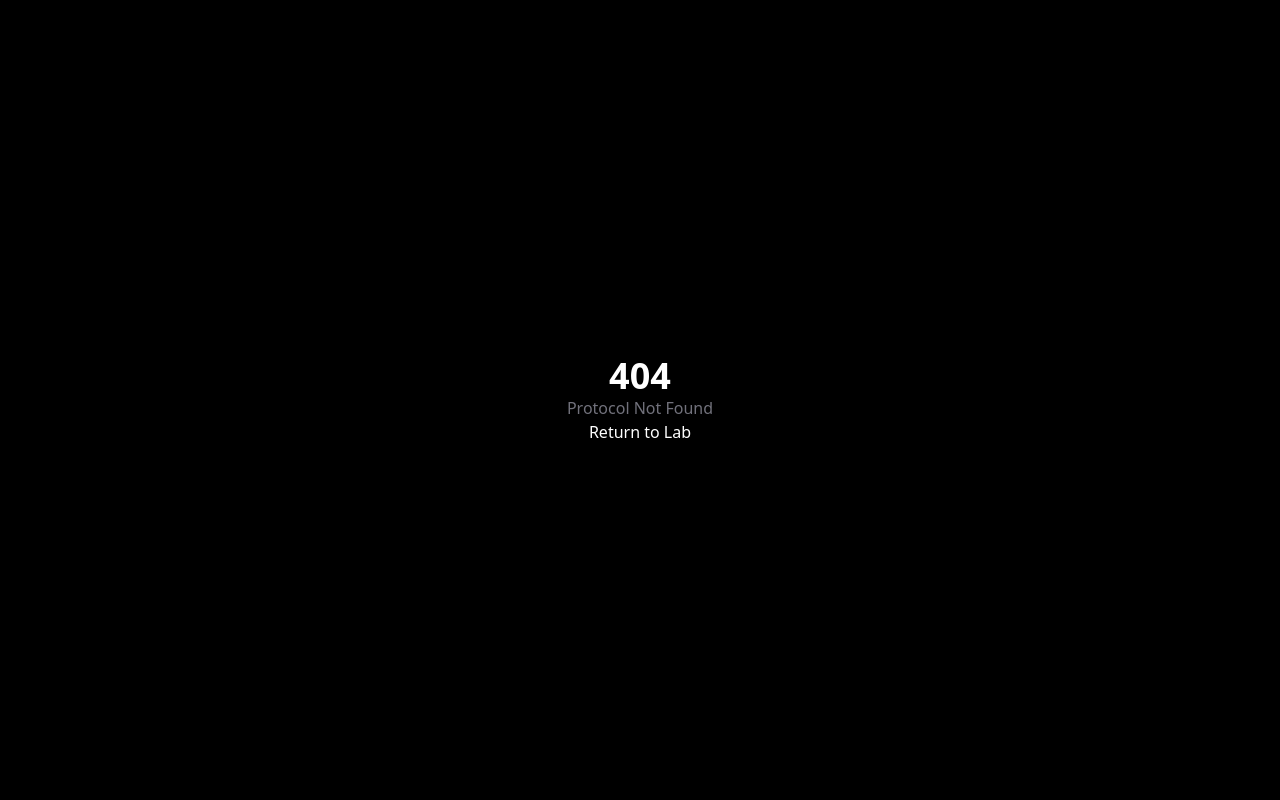
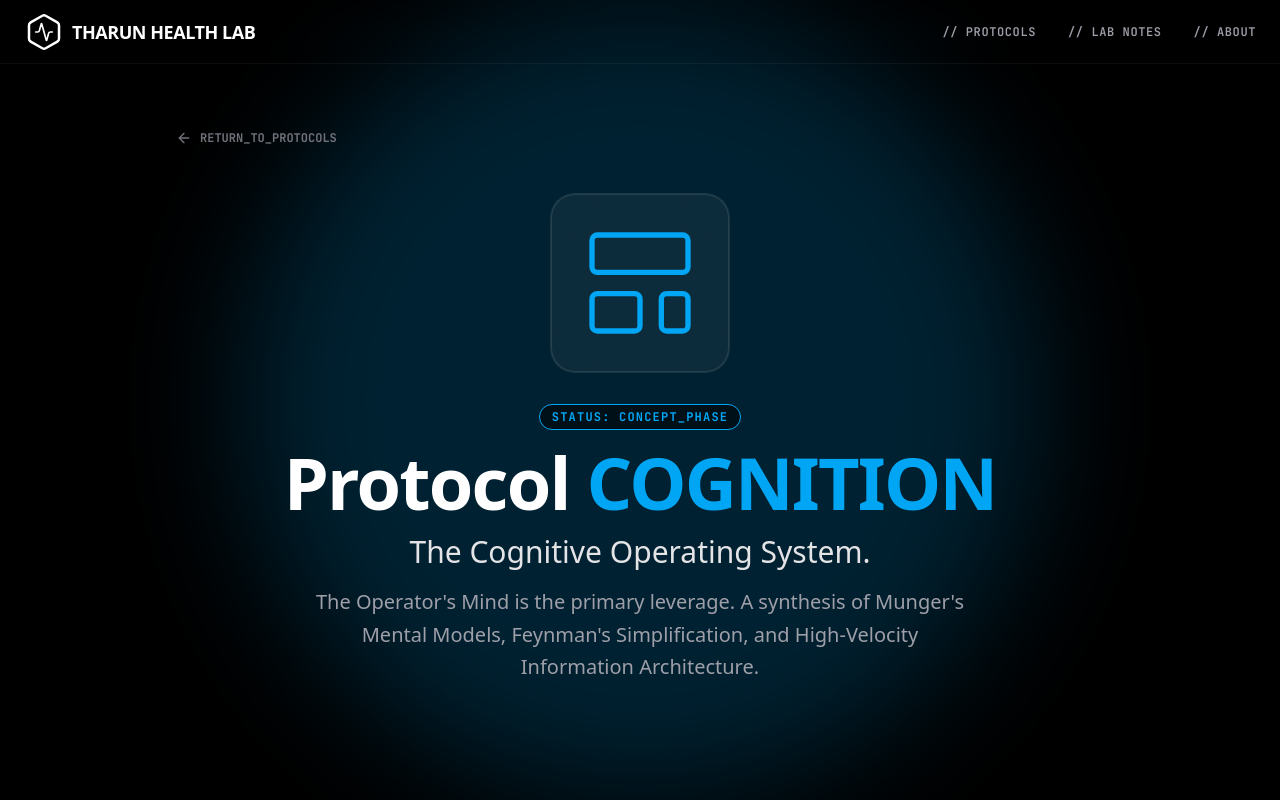
Before and after one commit to tharungajula2/tharungajula, a Next.js app: page /protocols/cognition_os in a window 1280 px wide. Shown: the top 800 px of the page. Built offline with nearby package versions, Linux system fonts and the light colour scheme.

Commit message:
refactor: replace protocol learn with cognition_os

```diff
--- a/app/protocols/learn/page.tsx
+++ b/app/protocols/cognition_os/page.tsx
@@ -16,7 +16,7 @@ import {
 import Link from "next/link";
 import { Navbar } from "@/components/layout/navbar";
 
-export default function ProtocolLearnPage() {
+export default function ProtocolCognitionPage() {
     return (
         <main className="min-h-screen bg-black text-white selection:bg-sky-500/30 overflow-x-hidden relative">
             <Navbar />
@@ -46,7 +46,7 @@ export default function ProtocolLearnPage() {
                         </div>
 
                         <h1 className="font-heading text-5xl md:text-7xl font-bold text-white tracking-tight">
-                            Protocol <span className="text-sky-500">LEARN</span>
+                            Protocol <span className="text-sky-500">COGNITION</span>
                         </h1>
 
                         <h2 className="text-2xl md:text-3xl font-light text-zinc-200">
--- a/app/sitemap.ts
+++ b/app/sitemap.ts
@@ -37,6 +37,12 @@ export default function sitemap(): MetadataRoute.Sitemap {
       changeFrequency: 'monthly',
       priority: 0.9,
     },
+    {
+      url: `${baseUrl}/protocols/cognition_os`,
+      lastModified: new Date(),
+      changeFrequency: 'monthly',
+      priority: 0.8,
+    },
     ...postUrls,
   ];
 }
--- a/components/home/hero-section.tsx
+++ b/components/home/hero-section.tsx
@@ -32,11 +32,11 @@ const protocols = [
         textGlow: "group-hover:text-orange-500",
     },
     {
-        id: "learn",
-        label: "LEARN // OS",
+        id: "cognition",
+        label: "COGNITION // OS",
         description: "The Cognitive Operating System.",
         icon: Brain,
-        href: "/protocols/learn",
+        href: "/protocols/cognition_os",
         color: "text-sky-500",
         borderColor: "hover:border-sky-500/50",
         bgGlow: "bg-sky-500/10",
--- a/lib/protocols.ts
+++ b/lib/protocols.ts
@@ -45,15 +45,15 @@ export const protocols: Record<string, ProtocolData> = {
             { name: "Governance", icon: ShieldCheck },
         ]
     },
-    "learn": {
-        slug: "learn",
-        title: "PROTOCOL LEARN",
+    "cognition": {
+        slug: "cognition",
+        title: "PROTOCOL COGNITION",
         subtitle: "The Cognitive Operating System",
         color: "text-sky-500",
         bgColor: "bg-sky-500",
         icon: Brain,
         status: "Concept Phase",
-        mission: "The Operator's Mind is the primary leverage. A synthesis of Munger's Mental Models, Feynman's Simplification, and High-Velocity Information Architecture to engineeer the Cognitive Software required to run the Lab.",
+        mission: "To engineer the Cognitive Software required to run Protocol N=1 and Protocol Family.",
         stack: [
             { name: "Bayesian Filter", icon: Utensils },
             { name: "Mental Models", icon: Brain },
--- a/scripts/new-note.js
+++ b/scripts/new-note.js
@@ -13,7 +13,7 @@ const targetDir = path.join(__dirname, '..', 'content', 'notes');
 const PROTOCOLS = {
     '1': { name: 'Protocol N=1', tag: 'N=1', color: 'Emerald' },
     '2': { name: 'Family OS', tag: 'Family', color: 'Orange' },
-    '3': { name: 'Protocol Learn', tag: 'Learn', color: 'Sky' }
+    '3': { name: 'Protocol Cognition', tag: 'Cognition', color: 'Sky' }
 };
 
 // Helper to get next note number
@@ -96,7 +96,7 @@ if (!titleArg) {
 console.log('\nSelect Protocol for this Category:');
 console.log('1: Protocol N=1 (Emerald)');
 console.log('2: Family OS (Orange)');
-console.log('3: Protocol Learn (Sky)');
+console.log('3: Protocol Cognition (Sky)');
 
 rl.question('\nEnter 1, 2, or 3: ', (answer) => {
     if (['1', '2', '3'].includes(answer.trim())) {
```
Also changed, not shown: 2 other files (tests, documents, lock files or other folders).
